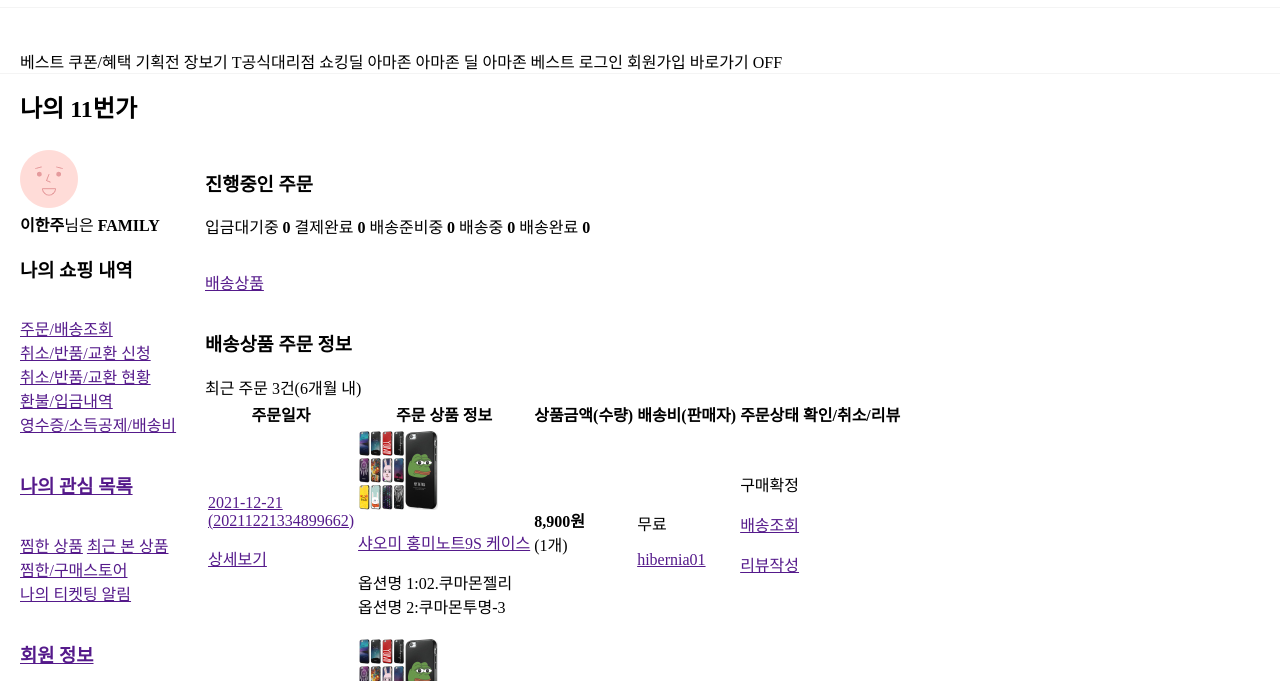
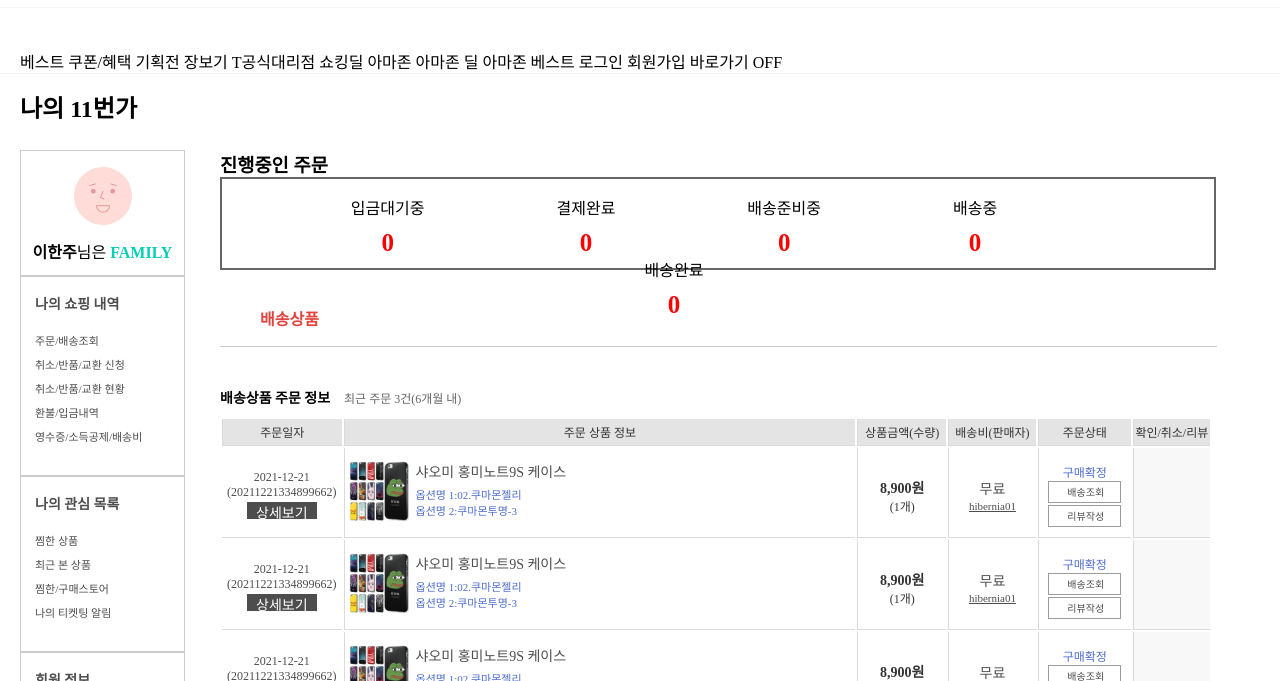
Before and after one commit to yanJuicy/11st, a plain HTML site: page mypage.html in a window 1280 px wide. Shown: the part 112-793 px from the top of the page. Drawn offline with Linux system fonts and the light colour scheme.

Commit message:
마이 페이지 완성

```diff
--- a/css/mypage.css
+++ b/css/mypage.css
@@ -15,6 +15,22 @@ ul {
 
 li {
     display: inline-block;
+}
+
+h3 {
+    margin: 0;
+}
+
+p {
+    margin: 0;
+}
+
+a {
+    text-decoration: none;
+    color: #4d4d4d;
+}
+a:hover {
+    text-decoration: underline;
 }
 
 .menu-container {
@@ -142,3 +158,238 @@ li {
     width: 185px;
     float: left;
 }
+
+.my-info {
+    border: 1px solid #ccc;
+    width: 163px;
+    padding: 16px 0 12px;
+    text-align: center;
+}
+
+.my-info-profile img {
+    width: 58px;
+    height: 58px;
+}
+
+.my-info-name {
+    padding-top: 10px;
+}
+
+.grade {
+    color: #03cfb5;
+}
+
+.mypage-sub-menu {
+    border: 1px solid #ccc;
+    width: 163px;
+    padding: 16px 0 12px;
+    text-align: left;
+    color: #4d4d4d;
+}
+.mypage-sub-menu h3 {
+    padding-bottom: 8px;
+    color: #4d4d4d;
+    font-size: 14px;
+    text-align: left;
+    padding-left: 14px;
+}
+.mypage-sub-menu ul {
+    text-align: left;
+    font-size: 11px;
+    padding-left: 14px;
+    color: #666;
+}
+.mypage-sub-menu li {
+    display: block;
+    padding-bottom: 8px;
+}
+
+.mypage-content {
+    position: relative;
+    float: left;
+    margin-left: 15px;
+    width: 80%;
+}
+
+.order-wrap {
+    width: 100%;
+    height: 89px;
+    border: 2px solid #666;
+    text-align: center;
+
+}
+.order-wrap ol {
+    padding-top: 0;
+}
+
+.order-status-item {
+    left: 0;
+    padding-right: 128px;
+    text-align: center;
+}
+.order-status-item span {
+    display: block;
+    padding-bottom: 10px;
+}
+.order-status-item strong {
+    font-size: 25px;
+    color: red;
+}
+
+.my-order-menu {
+    margin-top: 20px;
+    width: 96.5%;
+    border-bottom: 1px solid #ccc;
+    padding-left: 40px;
+}
+.my-order-menu a {
+    color: #e0453e;
+    font-size: 16px;
+    font-weight: bold;
+}
+
+.my-order-title {
+    margin-top: 40px;
+}
+.my-order-title h3 {
+    display: inline;
+    font-size: 14px;
+}
+.my-order-title span {
+    font-size: 12px;
+    color: #666;
+    margin-left: 10px;
+}
+
+.my-order-table {
+    display: table;
+    margin-top: 10px;
+    width: 100%;
+}
+.my-order-table th {
+    height: 24px;
+    text-align: center;
+    color: #333;
+    font-size: 12px;
+    font-weight: normal;
+    border-bottom: 1px solid #dadada;
+    border-left: 1px solid #dadada;
+    background-color: #e4e4e5;
+}
+.my-order-table tr {
+    border-top: 1px solid #dadada;
+    border-bottom: 1px solid #dadada;
+}
+.my-order-table td {
+    padding: 13px 0 6px 0;
+    height: 10px;
+    border-left: 1px solid #dadada;
+    border-bottom: 1px solid #dadada;
+}
+.my-order-table td:first-child {
+    border-left: 0;
+}
+.my-order-date {
+    text-align: center;
+    color: #666;
+    margin-bottom: 2px;
+    padding: 0 5px;
+    font-size: 12px;
+}
+
+.my-order-date-detail {
+    text-align: center;
+    color: #666;
+    margin-bottom: 2px;
+    padding: 0 5px;
+}
+
+.my-order-date-detail span {
+    display: block;
+    margin: 0 auto;
+    width: 70px;
+    height: 17px;
+    overflow: hidden;
+    color: white;
+    font-size: 14px;
+    background: #4d4d4d;
+}
+
+.order-prod {
+    padding-bottom: 5px;
+    padding-left: 4px;
+}
+
+.order-prod img {
+    position: relative;
+    float: left;
+    margin-right: 7px;
+    width: 60px;
+    height: 60px;
+    text-align: center;
+    margin-bottom: 10px;
+}
+
+.order-prod-info {
+    padding-left: 20px;
+}
+
+.order-prod-title {
+    overflow: hidden;
+    color: #333;
+    text-align: left;
+    font-size: 14px;
+}
+
+.order-prod-option {
+    font-size: 11px;
+    color: #4d6ccd;
+    padding-left: 5px;
+    margin-top: 5px;
+    margin-left: 5px;
+}
+
+.order-pay {
+    text-align: center;
+    color: #333;
+    font-size: 12px;
+}
+.order-pay strong {
+    font-size: 14px;
+}
+
+.seller {
+    text-align: center;
+    color: #4d4d4d;
+    font-size: 14px;
+}
+.seller a {
+    text-decoration: underline;
+    font-size: 11px;
+}
+
+.order-stat {
+    text-align: center;
+}
+.order-stat span {
+    color: #4d6ccd;
+    font-size: 12px;
+}
+.order-stat p {
+    color: #666;
+    padding: 0 5px;
+    width: 61px;
+    height: 20px;
+    margin: 0 auto;
+    margin-bottom: 2px;
+    border: 1px solid #9c9c9c;
+    background: #fff;
+
+}
+.order-stat a {
+    display: inline-block;
+    width: 100%;
+    height: 100%;
+    padding: 1px;
+    font-size: 10px;
+}
--- a/mypage.html
+++ b/mypage.html
@@ -102,7 +102,7 @@
             </ul>
           </div>
           <div class="mypage-sub-menu">
-            <h3><a href="">나의 관심 목록</a></h3>
+            <h3>나의 관심 목록</h3>
             <ul>
               <li><a href="">찜한 상품</a></li>
               <li><a href="">최근 본 상품</a></li>
@@ -111,7 +111,7 @@
             </ul>
           </div>
           <div class="mypage-sub-menu">
-            <h3><a href="">회원 정보</a></h3>
+            <h3>회원 정보</h3>
             <ul>
               <li><a href="">회원정보 변경/탈퇴</a></li>
               <li><a href="">회원 전환</a></li>
@@ -166,26 +166,26 @@
           <table>
             <thead>
               <tr>
-                <th>주문일자</th>
-                <th>주문 상품 정보</th>
-                <th>상품금액(수량)</th>
-                <th>배송비(판매자)</th>
-                <th>주문상태</th>
-                <th>확인/취소/리뷰</th>
+                <th style="width: 112px;">주문일자</th>
+                <th style="width: 580px;">주문 상품 정보</th>
+                <th style="width: 95px;">상품금액(수량)</th>
+                <th style="width: 91px;">배송비(판매자)</th>
+                <th style="width: 93px;">주문상태</th>
+                <th style="width: 84px;">확인/취소/리뷰</th>
               </tr>
             </thead>
             <tbody>
               <tr>
                 <td>
-                  <p><a href="">2021-12-21 <br>(20211221334899662)</a></p>
-                  <p><a href=""><span>상세보기</span></a></p>
+                  <p class="my-order-date"><a href="">2021-12-21 <br>(20211221334899662)</a></p>
+                  <p class="my-order-date-detail"><a href=""><span>상세보기</span></a></p>
                 </td>
                 <td>
                   <div class="order-prod">
                     <span><img src="images/mypage/order-item1.jpg" alt=""></span>
                     <div class="order-prod-info">
-                      <p><a href="">샤오미 홍미노트9S 케이스</a></p>
-                      <p>
+                      <p class="order-prod-title"><a href="">샤오미 홍미노트9S 케이스</a></p>
+                      <p class="order-prod-option">
                         옵션명 1:02.쿠마몬젤리
                         <br>
                         옵션명 2:쿠마몬투명-3
@@ -194,35 +194,35 @@
                   </div>
                 </td>
                 <td>
-                  <p>
+                  <p class="order-pay">
                     <strong>8,900원</strong>
                     <br>
                     (1개)
                   </p>
                 </td>
-                <td>
+                <td class="seller">
                   <p>무료</p>
                   <a href="">hibernia01</a>
                 </td>
-                <td>
+                <td class="order-stat">
                   <span>구매확정</span>
                   <p><a href="">배송조회</a></p>
                   <p><a href="">리뷰작성</a></p>
                 </td>
-                <td>
+                <td style="background: #f8f8f8;">
                 </td>
               </tr>
               <tr>
                 <td>
-                  <p><a href="">2021-12-21 <br>(20211221334899662)</a></p>
-                  <p><a href=""><span>상세보기</span></a></p>
+                  <p class="my-order-date"><a href="">2021-12-21 <br>(20211221334899662)</a></p>
+                  <p class="my-order-date-detail"><a href=""><span>상세보기</span></a></p>
                 </td>
                 <td>
                   <div class="order-prod">
                     <span><img src="images/mypage/order-item1.jpg" alt=""></span>
                     <div class="order-prod-info">
-                      <p><a href="">샤오미 홍미노트9S 케이스</a></p>
-                      <p>
+                      <p class="order-prod-title"><a href="">샤오미 홍미노트9S 케이스</a></p>
+                      <p class="order-prod-option">
                         옵션명 1:02.쿠마몬젤리
                         <br>
                         옵션명 2:쿠마몬투명-3
@@ -231,35 +231,35 @@
                   </div>
                 </td>
                 <td>
-                  <p>
+                  <p class="order-pay">
                     <strong>8,900원</strong>
                     <br>
                     (1개)
                   </p>
                 </td>
-                <td>
+                <td class="seller">
                   <p>무료</p>
                   <a href="">hibernia01</a>
                 </td>
-                <td>
+                <td class="order-stat">
                   <span>구매확정</span>
                   <p><a href="">배송조회</a></p>
                   <p><a href="">리뷰작성</a></p>
                 </td>
-                <td>
+                <td style="background: #f8f8f8;">
                 </td>
               </tr>
               <tr>
                 <td>
-                  <p><a href="">2021-12-21 <br>(20211221334899662)</a></p>
-                  <p><a href=""><span>상세보기</span></a></p>
+                  <p class="my-order-date"><a href="">2021-12-21 <br>(20211221334899662)</a></p>
+                  <p class="my-order-date-detail"><a href=""><span>상세보기</span></a></p>
                 </td>
                 <td>
                   <div class="order-prod">
                     <span><img src="images/mypage/order-item1.jpg" alt=""></span>
                     <div class="order-prod-info">
-                      <p><a href="">샤오미 홍미노트9S 케이스</a></p>
-                      <p>
+                      <p class="order-prod-title"><a href="">샤오미 홍미노트9S 케이스</a></p>
+                      <p class="order-prod-option">
                         옵션명 1:02.쿠마몬젤리
                         <br>
                         옵션명 2:쿠마몬투명-3
@@ -268,24 +268,25 @@
                   </div>
                 </td>
                 <td>
-                  <p>
+                  <p class="order-pay">
                     <strong>8,900원</strong>
                     <br>
                     (1개)
                   </p>
                 </td>
-                <td>
+                <td class="seller">
                   <p>무료</p>
                   <a href="">hibernia01</a>
                 </td>
-                <td>
+                <td class="order-stat">
                   <span>구매확정</span>
                   <p><a href="">배송조회</a></p>
                   <p><a href="">리뷰작성</a></p>
                 </td>
-                <td>
+                <td style="background: #f8f8f8;">
                 </td>
               </tr>
+
             </tbody>
           </table>
         </div>
```
